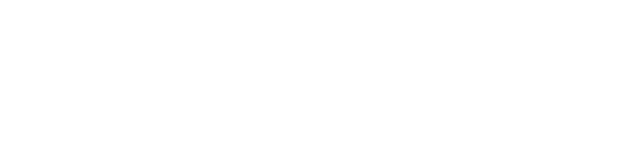
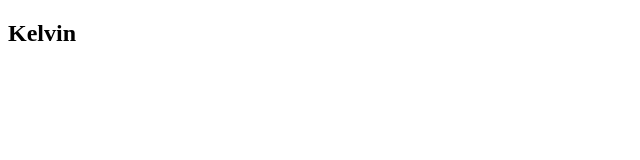
Before and after one commit to kelvintavarez10029/foobar1, a plain HTML site: page index.html in a window 1280 px wide. Shown: the whole page, without its empty margins (0-640 px from the left). Drawn offline with Linux system fonts and the light colour scheme.

Commit message:
h2 with my name

```diff
--- a/index.html
+++ b/index.html
@@ -6,7 +6,7 @@
   <title>Document</title>
 </head>
 <body>
-  <h2></h2>
+  <h2>Kelvin</h2>
 
 </body>
 </html>
```
